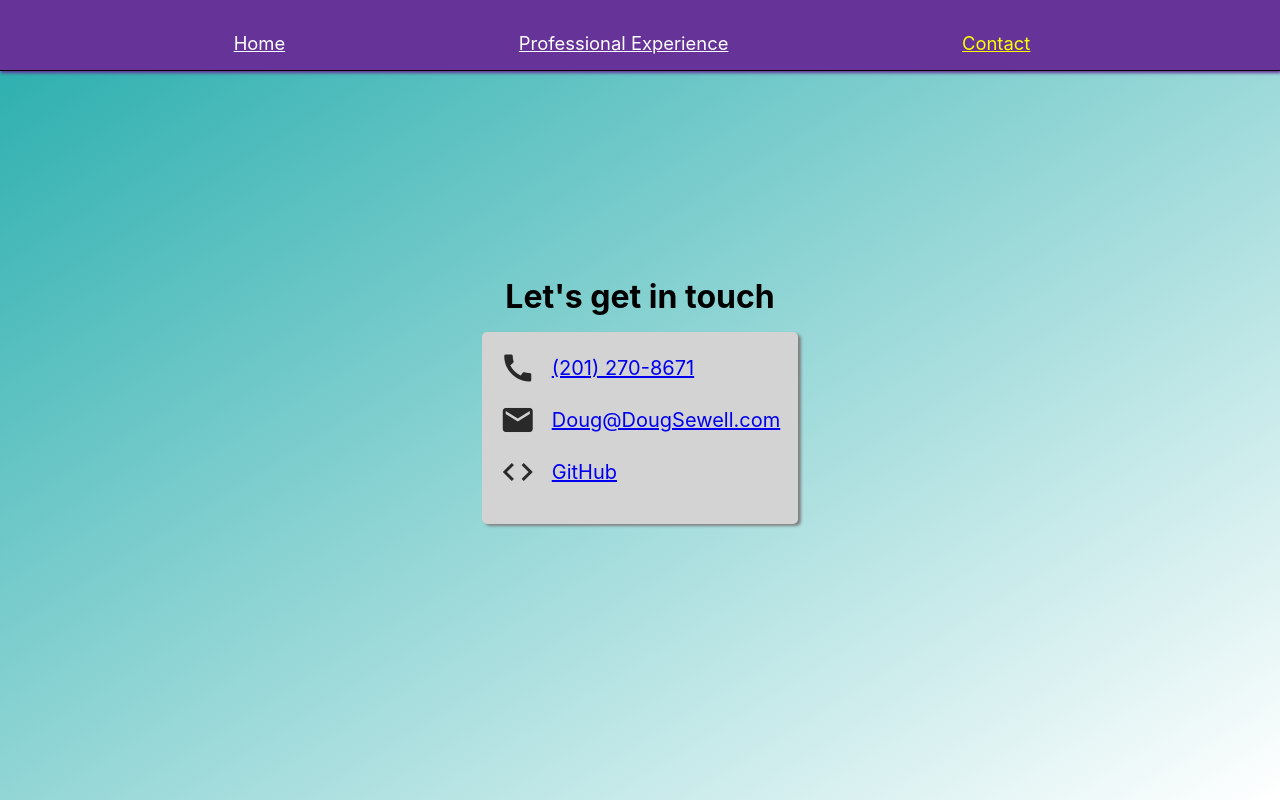
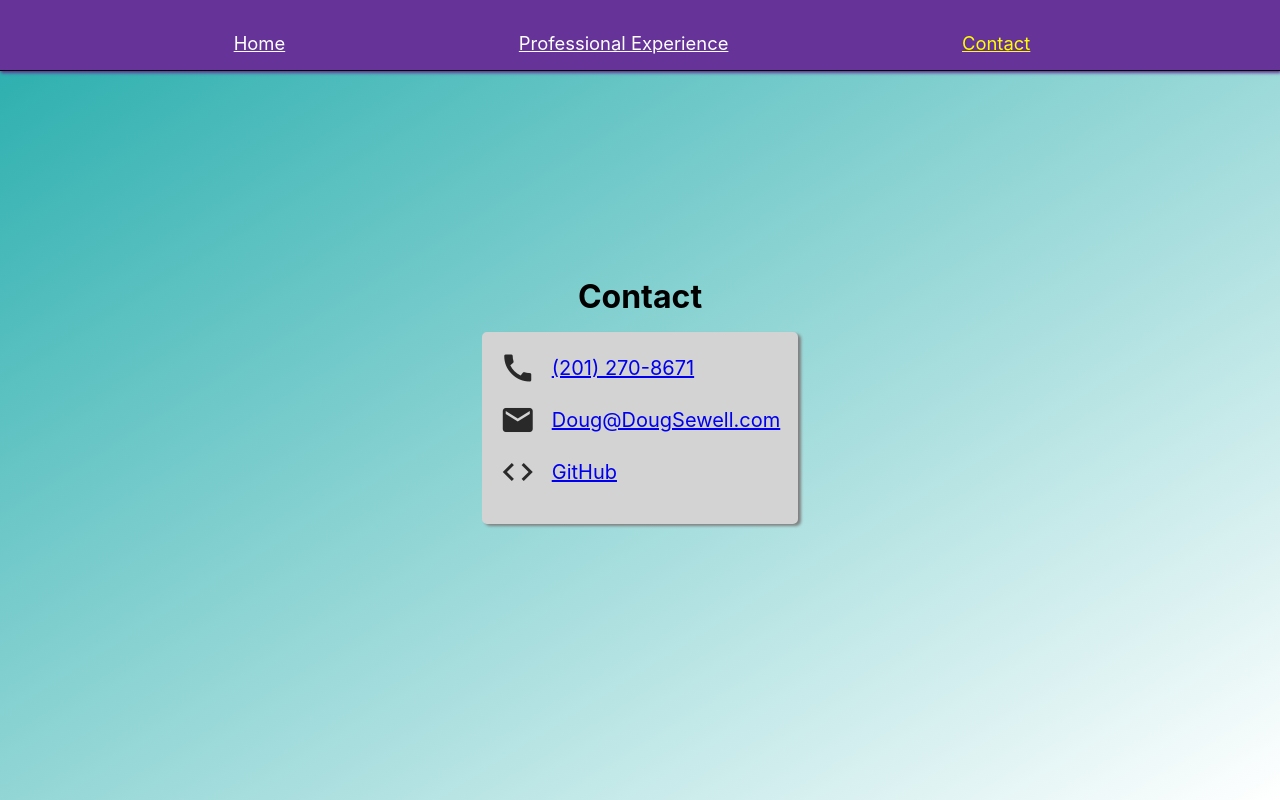
Before and after one commit to Doug-Sewell/portfolio-site, a React (Create React App) app: page /Contact in a window 1280 px wide. Built offline with nearby package versions, Linux system fonts and the light colour scheme.

Commit message:
Updated list stype styling. Previous job descriptions now italicized.

```diff
--- a/src/Components/Contact/Contact.js
+++ b/src/Components/Contact/Contact.js
@@ -5,7 +5,7 @@ import ContactCard from './ContactCard/ContactCard';
 
 const contact = () =>
     <div className={classes.ContactContainer}>
-        <h1>Let's get in touch</h1>
+        <h1>Contact</h1>
         <Card>
             <ContactCard />
         </Card>
--- a/src/UI/Modal/Modal.js
+++ b/src/UI/Modal/Modal.js
@@ -40,7 +40,7 @@ class Modal extends Component {
                         className={classes.Exit}
                         onClick={this.props.closeModal}>X</p>
                     <h2>{this.props.jobTitle}</h2>
-                    <p>{this.props.jobDescription}</p>
+                    <p className={classes.JobDescription}>{this.props.jobDescription}</p>
                     {this.props.jobResponsibilities ? <ul>{responsibilities}</ul> : null}
                 </div>
 
--- a/src/UI/Modal/Modal.module.css
+++ b/src/UI/Modal/Modal.module.css
@@ -31,6 +31,12 @@
     cursor:pointer;
 }
 
+.JobDescription {
+   font-style: italic;
+   font-size:1.25rem;
+}
+
 ul {
     margin-top:1rem;
+    list-style: '- ';
 }
```
